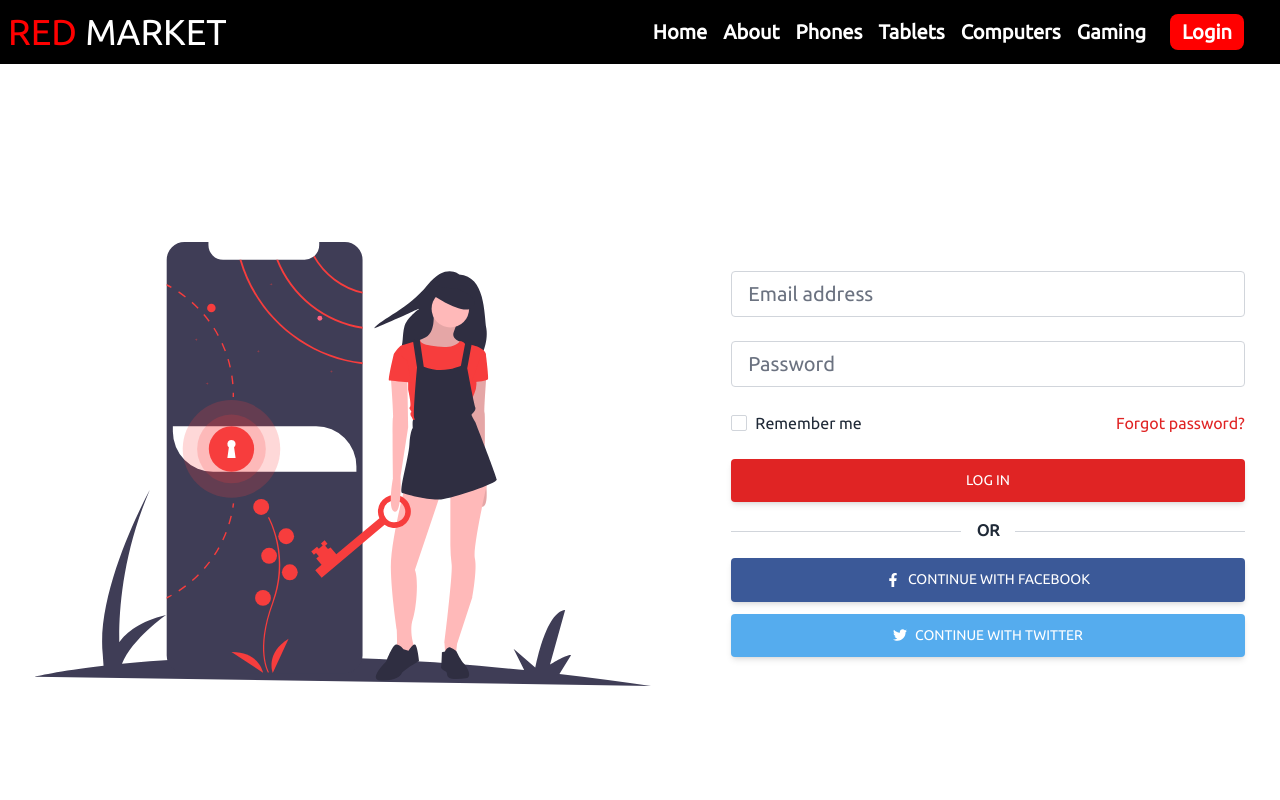
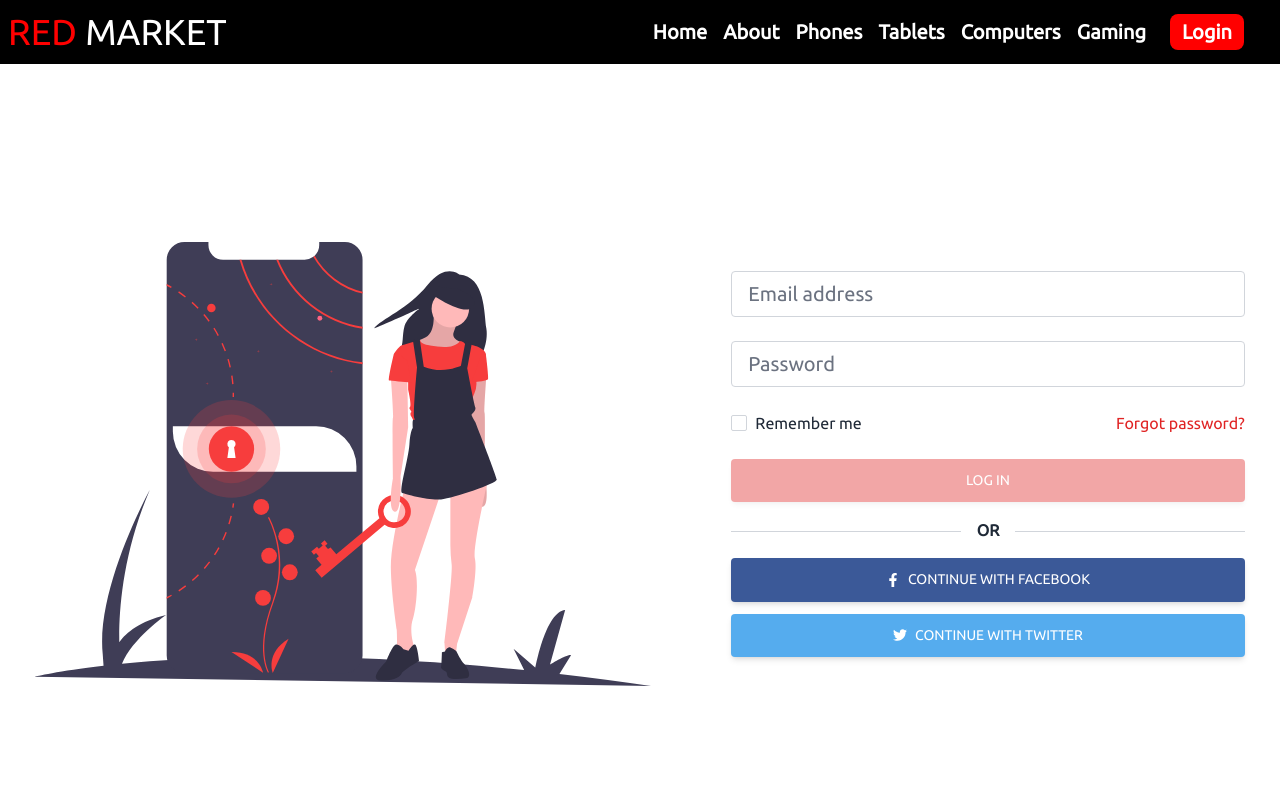
Before and after one commit to prokximus/RedMarket, a Next.js app: page /login in a window 1280 px wide. Shown: the top 800 px of the page. Built offline with nearby package versions, Linux system fonts and the light colour scheme.

Commit message:
Added logic for login page.

```diff
--- a/pages/login.jsx
+++ b/pages/login.jsx
@@ -1,8 +1,22 @@
-import React, { useEffect, useState } from "react";
+import { useState } from "react";
 import Footer from "../components/Footer";
 
 const Login = () => {
-	const [isTrue, setisTrue] = useState(false);
+	const [passlength, setLength] = useState(0);
+	const [email, setEmail] = useState("");
+
+	// Will get the password length
+	function getLoginPasswordLength(val) {
+		setLength(val.target.value.length);
+	}
+
+	// Will get the email
+	function getLoginEmail(val) {
+		setEmail(val.target.value);
+	}
+
+	// Check if the password is >= 6 and emails includes '@' and '.com'
+	let test = passlength >= 6 && email.includes("@" && ".com");
 
 	return (
 		<div>
@@ -21,14 +35,17 @@ const Login = () => {
 										type="text"
 										className="form-control block w-full px-4 py-2 text-xl font-normal text-gray-700 bg-white bg-clip-padding border border-solid border-gray-300 rounded transition ease-in-out m-0 focus:text-gray-700 focus:bg-white focus:border-red-600 focus:outline-none"
 										placeholder="Email address"
+										onChange={getLoginEmail}
 									/>
 								</div>
 
 								<div className="mb-6">
 									<input
+										id="pass"
 										type="password"
 										className="form-control block w-full px-4 py-2 text-xl font-normal text-gray-700 bg-white bg-clip-padding border border-solid border-gray-300 rounded transition ease-in-out m-0 focus:text-gray-700 focus:bg-white focus:border-red-600 focus:outline-none"
 										placeholder="Password"
+										onChange={getLoginPasswordLength}
 									/>
 								</div>
 
@@ -38,7 +55,6 @@ const Login = () => {
 											type="checkbox"
 											className="form-check-input appearance-none h-4 w-4 border border-gray-300 rounded-sm bg-white checked:bg-red-600 checked:border-red-600 focus:outline-none transition duration-200 mt-1 align-top bg-no-repeat bg-center bg-contain float-left mr-2 cursor-pointer"
 											id="exampleCheck3"
-											onClick={() => {return isTrue}}
 										/>
 										<label
 											className="form-check-label inline-block text-gray-800"
@@ -57,9 +73,10 @@ const Login = () => {
 
 								<button
 									type="submit"
-									className="inline-block px-7 py-3 bg-red-600 text-white font-medium text-sm leading-snug uppercase rounded shadow-md hover:bg-red-700 hover:shadow-lg focus:bg-red-700 focus:shadow-lg focus:outline-none focus:ring-0 active:bg-red-800 active:shadow-lg transition duration-150 ease-in-out w-full"
+									className="inline-block disabled:opacity-40 px-7 py-3 bg-red-600 text-white font-medium text-sm leading-snug uppercase rounded shadow-md hover:bg-red-700 hover:shadow-lg focus:bg-red-700 focus:shadow-lg focus:outline-none focus:ring-0 active:bg-red-800 active:shadow-lg transition duration-150 ease-in-out w-full"
 									data-mdb-ripple="true"
 									data-mdb-ripple-color="light"
+									disabled={!test}
 								>
 									Log in
 								</button>
```
